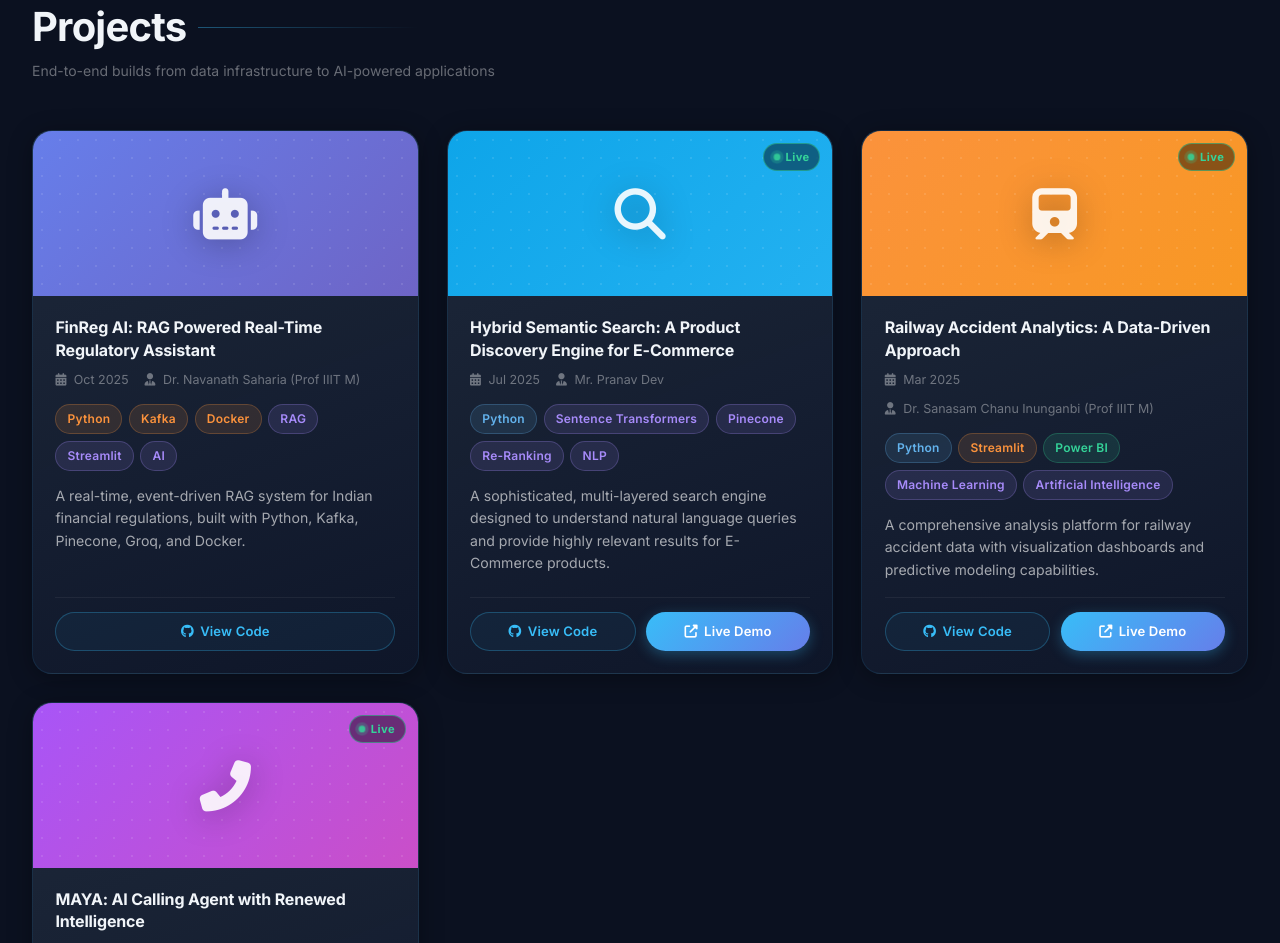
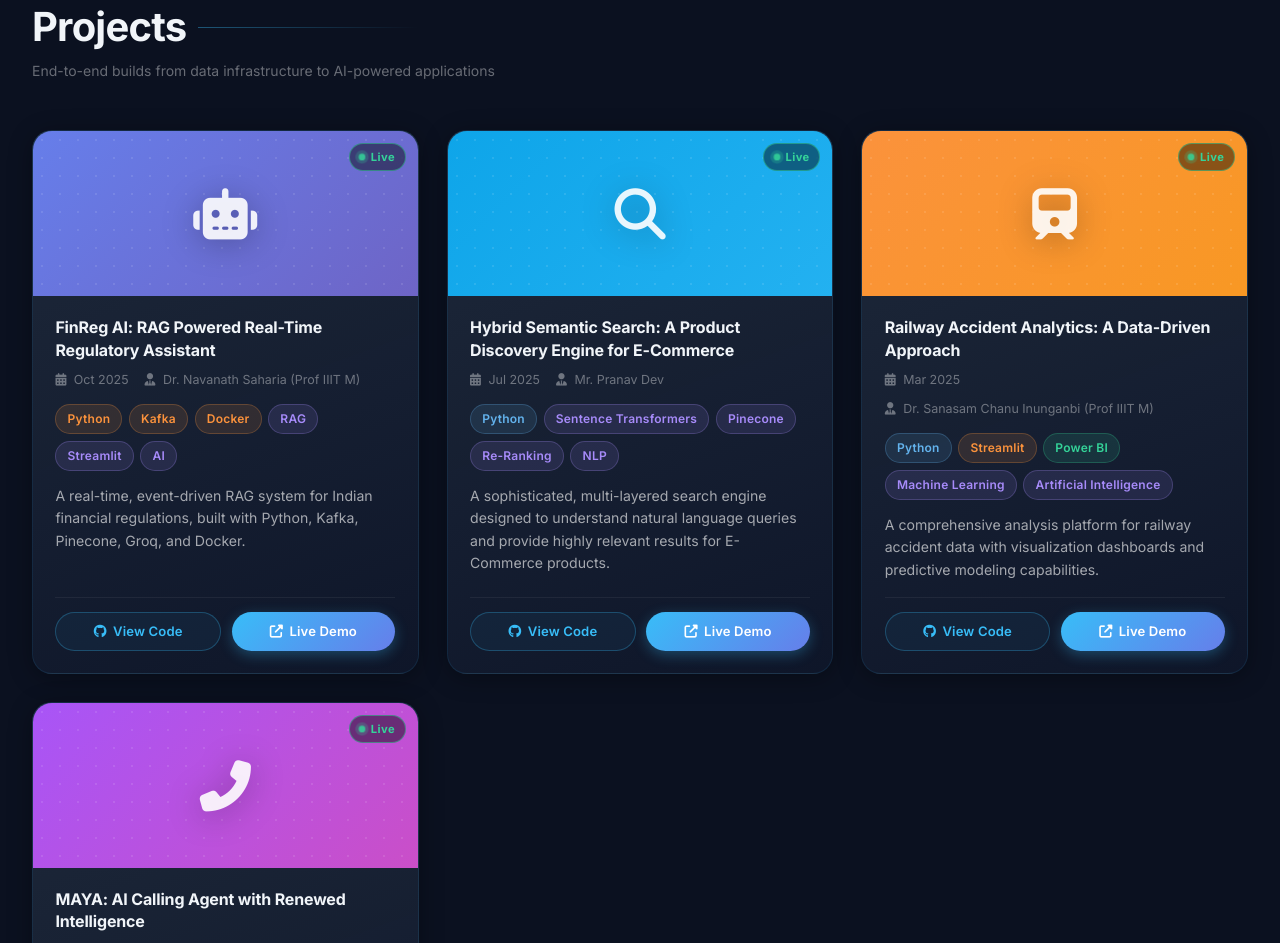
Before and after one commit to yashhackz360/Yashwanth-Portfolio, a plain HTML site: page index.html in a window 1280 px wide. Shown: the part 4245-5188 px from the top of the page. Drawn offline with nearby package versions, Linux system fonts and the light colour scheme.

Commit message:
Add live demo link for FinReg AI project

```diff
--- a/index.html
+++ b/index.html
@@ -449,6 +449,7 @@
                     <div class="project-banner">
                         <div class="project-banner-dots" aria-hidden="true"></div>
                         <i class="fas fa-robot project-banner-icon"></i>
+                        <span class="live-badge" aria-label="Live demo available"><span class="live-dot"></span>Live</span>
                     </div>
                     <div class="project-content">
                         <h3>FinReg AI: RAG Powered Real-Time Regulatory Assistant</h3>
@@ -470,6 +471,9 @@
                         <div class="project-links">
                             <a href="https://github.com/yashhackz360/FINREG-AI" target="_blank" rel="noopener" class="proj-link-code">
                                 <i class="fab fa-github"></i> View Code
+                            </a>
+                            <a href="https://finreg-ai--rag-indian-fintech-regulations.streamlit.app/" target="_blank" rel="noopener" class="proj-link-demo">
+                                <i class="fas fa-external-link-alt"></i> Live Demo
                             </a>
                         </div>
                     </div>
```
